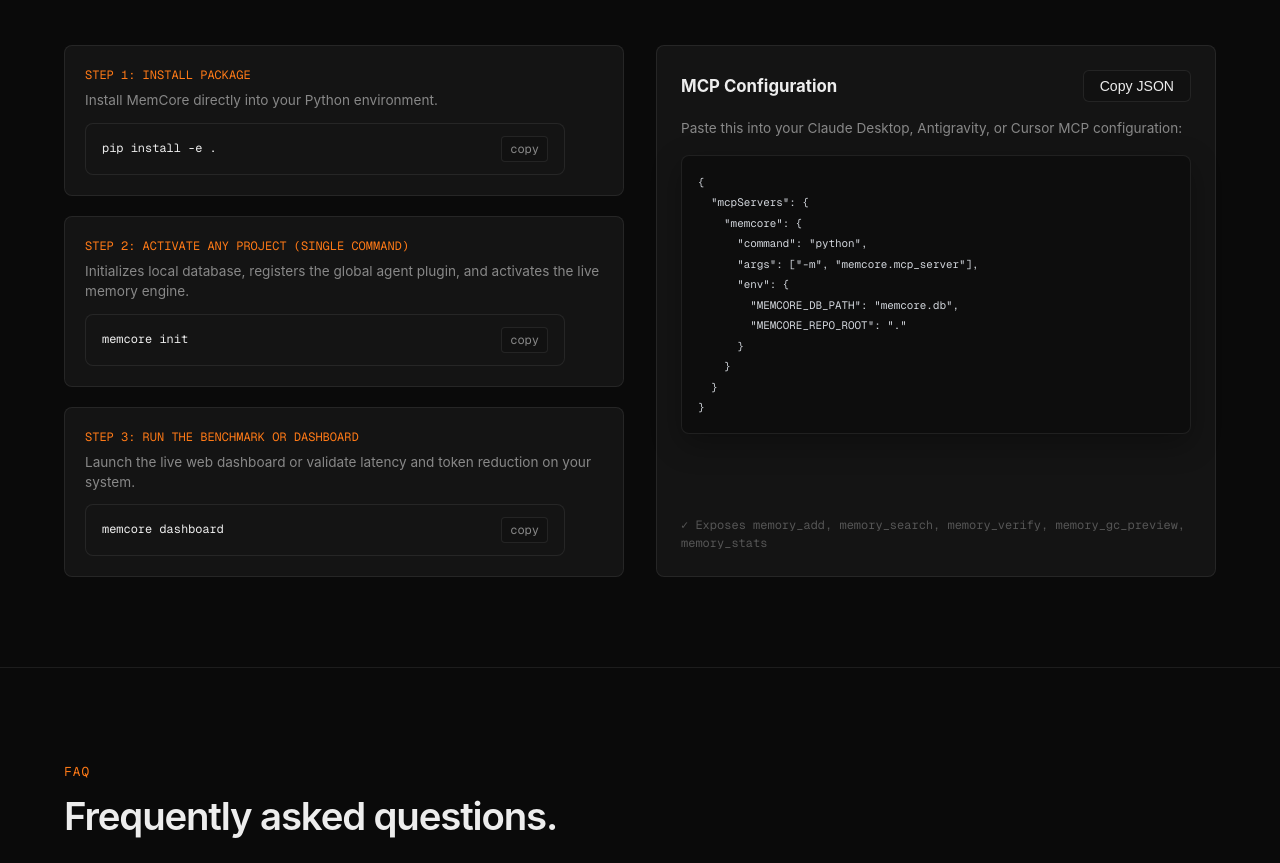
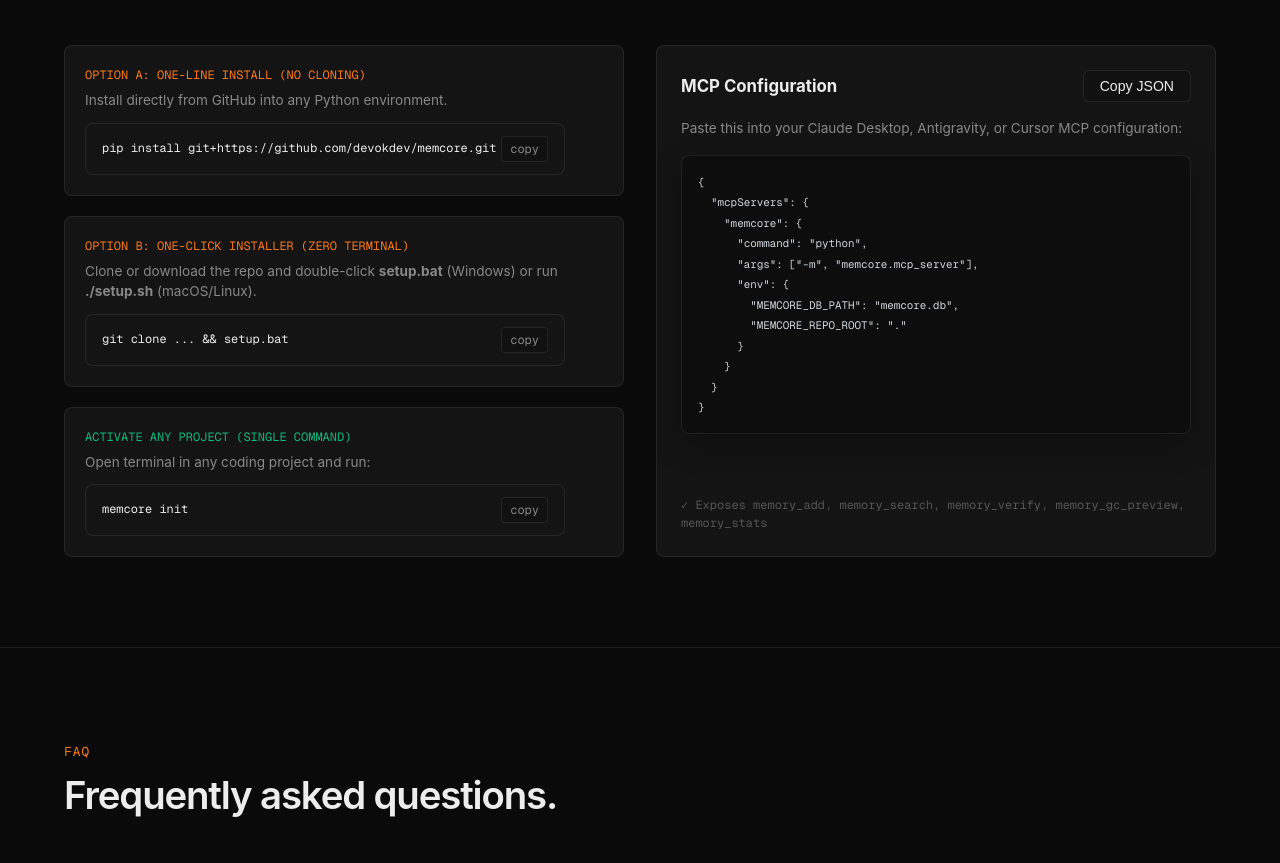
Before and after one commit to devokdev/memcore, a plain HTML site: page website/index.html in a window 1280 px wide. Shown: the part 5698-6561 px from the top of the page. Drawn offline with nearby package versions, Linux system fonts and the light colour scheme.

Commit message:
docs: add one-liner and setup.bat options to showcase website install section

```diff
--- a/website/index.html
+++ b/website/index.html
@@ -765,28 +765,28 @@
           <!-- Steps -->
           <div style="display:flex; flex-direction:column; gap:20px;">
             <div style="background:var(--bg-card); border:1px solid var(--border); border-radius:8px; padding:20px;">
-              <div class="mono" style="font-size:0.75rem; color:var(--accent); margin-bottom:6px;">STEP 1: INSTALL PACKAGE</div>
-              <p style="font-size:0.85rem; color:var(--text-muted); margin-bottom:12px;">Install MemCore directly into your Python environment.</p>
-              <div class="cmd-box" onclick="copyCmd('pip install -e .', this)">
-                <code>pip install -e .</code>
+              <div class="mono" style="font-size:0.75rem; color:var(--accent); margin-bottom:6px;">OPTION A: ONE-LINE INSTALL (NO CLONING)</div>
+              <p style="font-size:0.85rem; color:var(--text-muted); margin-bottom:12px;">Install directly from GitHub into any Python environment.</p>
+              <div class="cmd-box" onclick="copyCmd('pip install git+https://github.com/devokdev/memcore.git', this)">
+                <code>pip install git+https://github.com/devokdev/memcore.git</code>
                 <span class="copy-pill mono">copy</span>
               </div>
             </div>
 
             <div style="background:var(--bg-card); border:1px solid var(--border); border-radius:8px; padding:20px;">
-              <div class="mono" style="font-size:0.75rem; color:var(--accent); margin-bottom:6px;">STEP 2: ACTIVATE ANY PROJECT (SINGLE COMMAND)</div>
-              <p style="font-size:0.85rem; color:var(--text-muted); margin-bottom:12px;">Initializes local database, registers the global agent plugin, and activates the live memory engine.</p>
-              <div class="cmd-box" onclick="copyCmd('memcore init', this)">
-                <code>memcore init</code>
+              <div class="mono" style="font-size:0.75rem; color:var(--accent); margin-bottom:6px;">OPTION B: ONE-CLICK INSTALLER (ZERO TERMINAL)</div>
+              <p style="font-size:0.85rem; color:var(--text-muted); margin-bottom:12px;">Clone or download the repo and double-click <strong>setup.bat</strong> (Windows) or run <strong>./setup.sh</strong> (macOS/Linux).</p>
+              <div class="cmd-box" onclick="copyCmd('git clone https://github.com/devokdev/memcore.git && cd memcore && setup.bat', this)">
+                <code>git clone ... &amp;&amp; setup.bat</code>
                 <span class="copy-pill mono">copy</span>
               </div>
             </div>
 
             <div style="background:var(--bg-card); border:1px solid var(--border); border-radius:8px; padding:20px;">
-              <div class="mono" style="font-size:0.75rem; color:var(--accent); margin-bottom:6px;">STEP 3: RUN THE BENCHMARK OR DASHBOARD</div>
-              <p style="font-size:0.85rem; color:var(--text-muted); margin-bottom:12px;">Launch the live web dashboard or validate latency and token reduction on your system.</p>
-              <div class="cmd-box" onclick="copyCmd('memcore dashboard', this)">
-                <code>memcore dashboard</code>
+              <div class="mono" style="font-size:0.75rem; color:var(--green); margin-bottom:6px;">ACTIVATE ANY PROJECT (SINGLE COMMAND)</div>
+              <p style="font-size:0.85rem; color:var(--text-muted); margin-bottom:12px;">Open terminal in any coding project and run:</p>
+              <div class="cmd-box" onclick="copyCmd('memcore init', this)">
+                <code>memcore init</code>
                 <span class="copy-pill mono">copy</span>
               </div>
             </div>
```
